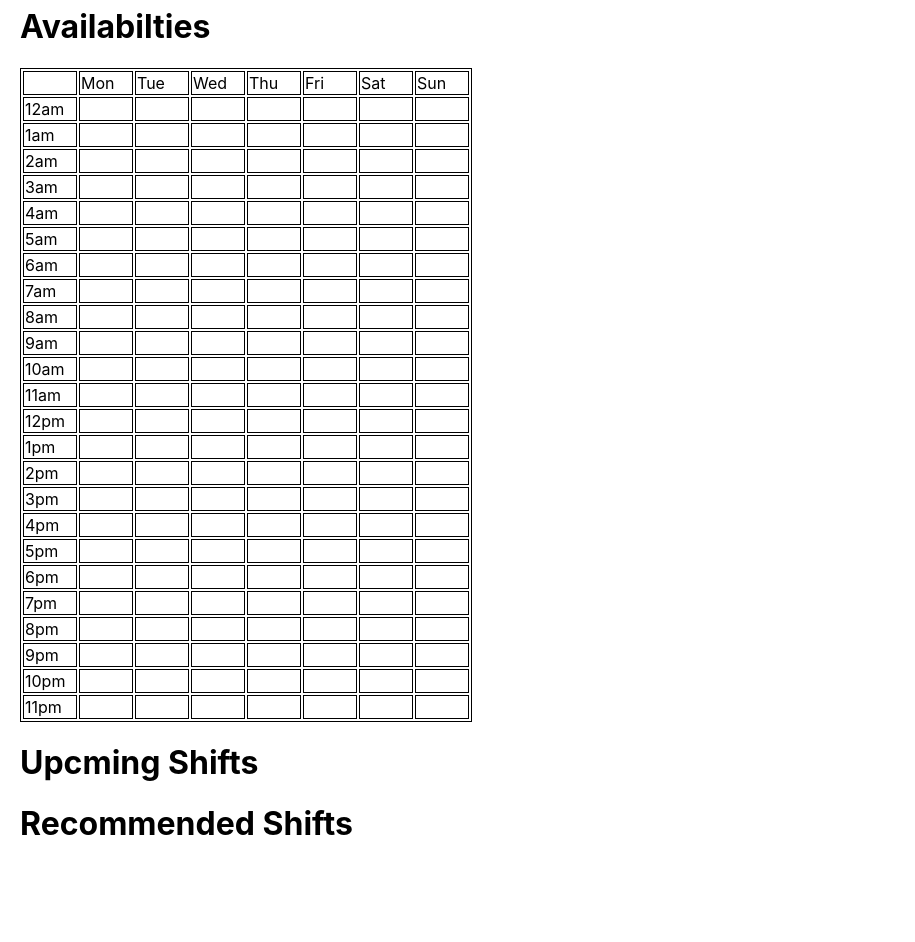
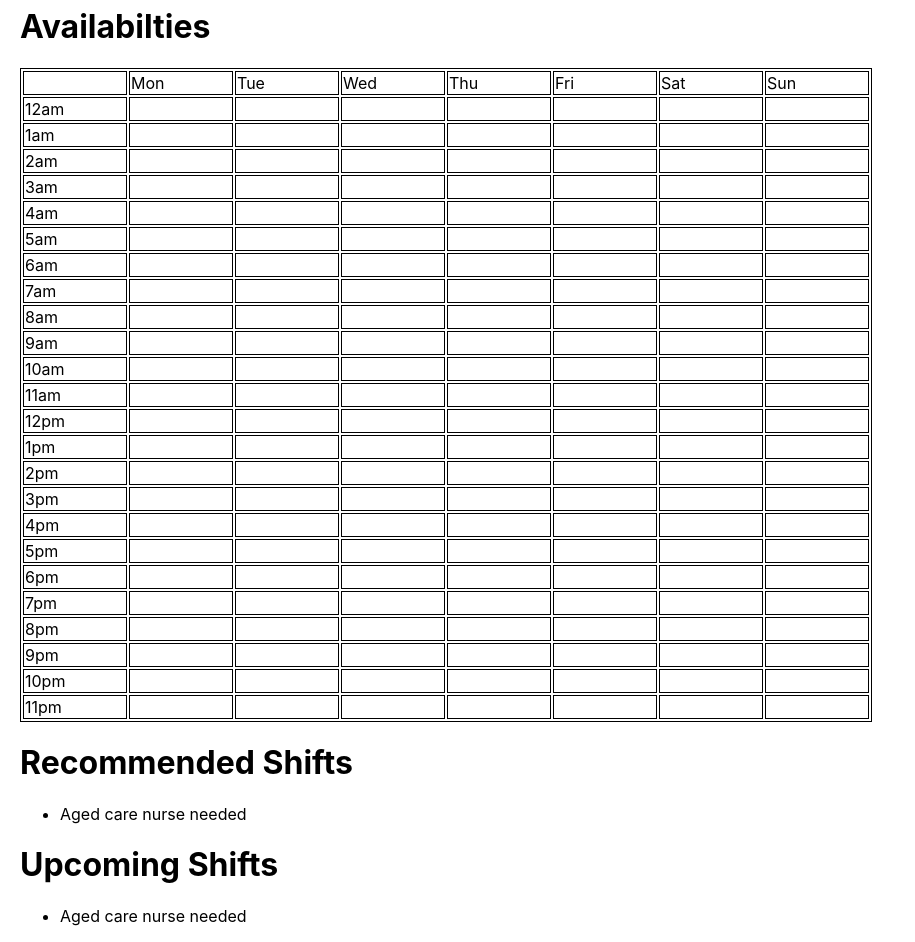
Before and after one commit to Achamoth/caretasker, a React (Create React App) app: page /providers/ammar in a window 1280 px wide. Shown: the part 420-1362 px from the top of the page, without its empty margins (0-915 px from the left). Before the commit the page ends 1284 px from the top, so only its background shows below. Built offline with nearby package versions, Linux system fonts and the light colour scheme; the HTML template or start-up script is replaced by a standard one.

Commit message:
Basic components for shifts + more tweaks in calendar; need to implement basic filtering logic for recommended shifts, flesh out shift components more, and add more mock data

```diff
--- a/src/MockData/MockProviderData.ts
+++ b/src/MockData/MockProviderData.ts
@@ -1,16 +1,16 @@
-import { Availability, Provider } from '../Contracts/Provider'
+import { Availability, Provider, Shift } from "../Contracts/Provider";
 
 const wait = (ms: number): Promise<void> => {
-    return new Promise(resolve => setTimeout(resolve, ms));
-}
+  return new Promise((resolve) => setTimeout(resolve, ms));
+};
 
 export async function getProviderData(): Promise<Provider[]> {
   await wait(100);
-    return new Promise((resolve, reject) => resolve(Providers))
+  return new Promise((resolve, reject) => resolve(Providers));
 }
 
 export async function updateOrAddProvider(provider: Provider) {
-    let existingIndex = Providers.findIndex(p => p.name === provider.name);
+  let existingIndex = Providers.findIndex((p) => p.name === provider.name);
   if (existingIndex !== -1) {
     Providers[existingIndex] = provider;
   } else {
@@ -18,14 +18,60 @@ export async function updateOrAddProvider(provider: Provider) {
   }
 }
 
+export async function getRecommendedShifts(
+  providerName: string
+): Promise<Shift[]> {
+  await wait(10);
+  return [Shifts[1]];
+}
+
+export async function getAssignedShifts(
+  providerName: string
+): Promise<Shift[]> {
+  await wait(10);
+  return Shifts.filter(
+    (s) => s.assignedTo?.toLowerCase() === providerName.toLowerCase()
+  );
+}
+
 var Providers: Provider[] = [
   {
-        name: 'Ammar Abu Shamleh',
-        title: 'Mr',
+    name: "Ammar Abu Shamleh",
+    title: "Mr",
     dateOfBirth: new Date(1997, 3, 24),
     qualifications: [
-            {name: 'Nursing degree', dateAchieved: new Date(2018, 11)},
-            {name: 'WWVP', dateAchieved: new Date(2022, 1, 1), expiryDate: new Date(2023, 1, 1)}
-        ]
-    }
-]
+      { name: "Nursing degree", dateAchieved: new Date(2018, 11) },
+      {
+        name: "WWVP",
+        dateAchieved: new Date(2022, 1, 1),
+        expiryDate: new Date(2023, 1, 1),
+      },
+    ],
+  },
+];
+
+var Shifts: Shift[] = [
+  {
+    organisationName: "St Rita's Nursing Home",
+    jobId: "001",
+    jobName: "Aged care nurse needed",
+    location: "North Perth",
+    postCode: "6006",
+    description:
+      "We need an experienced aged care nurse to fill in a shift for next Monday.",
+    startTime: new Date(2022, 6, 20, 8),
+    endTime: new Date(2022, 6, 20, 16),
+    assignedTo: "Ammar Abu Shamleh",
+  },
+  {
+    organisationName: "St Rita's Nursing Home",
+    jobId: "002",
+    jobName: "Aged care nurse needed",
+    location: "North Perth",
+    postCode: "6006",
+    description:
+      "We need an experienced aged care nurse to fill in a shift for next Tuesday.",
+    startTime: new Date(2022, 6, 21, 8),
+    endTime: new Date(2022, 6, 21, 16),
+  },
+];
--- a/src/Provider/ProviderAvailability/Calendar.module.css
+++ b/src/Provider/ProviderAvailability/Calendar.module.css
@@ -3,7 +3,7 @@
 }
 
 .calendar td {
-    min-width: 50px;
+    min-width: 100px;
 }
 
 .green {
--- a/src/Provider/ProviderAvailability/Calendar.tsx
+++ b/src/Provider/ProviderAvailability/Calendar.tsx
@@ -102,9 +102,9 @@ export function Calendar(props: {
 }): React.ReactElement {
   const generateAvailabilityKey = (
     dayOfWeek: DayOfWeek,
-    datifiedStartTime: Date
+    hourOfDay: Number
   ): string => {
-    return `${dayOfWeek.toString()}${datifiedStartTime.getHours()}`;
+    return `${dayOfWeek.toString()}${hourOfDay}`;
   };
 
   const generateAvailabilityMap = (
@@ -112,7 +112,10 @@ export function Calendar(props: {
   ): Map<string, Availability> => {
     let result = new Map<string, Availability>();
     props.availabilities.forEach((a) => {
-      result.set(generateAvailabilityKey(a.dayOfWeek, a.startTime), a);
+      result.set(
+        generateAvailabilityKey(a.dayOfWeek, a.startTime.getHours()),
+        a
+      );
     });
     return result;
   };
@@ -165,20 +168,19 @@ export function Calendar(props: {
   ];
 
   const updateAvailabilities = (dayOfWeek: DayOfWeek, startTime: Date) => {
-    let map = generateAvailabilityMap(props.availabilities);
-    let key = generateAvailabilityKey(dayOfWeek, startTime);
-    let newAvailabilities = new Map<string, Availability>(map);
-    if (map.has(key)) {
-      newAvailabilities.delete(key);
+    let key = generateAvailabilityKey(dayOfWeek, startTime.getHours());
+
+    if (availabilityMap.has(key)) {
+      availabilityMap.delete(key);
     } else {
       let availability = {
         dayOfWeek,
         startTime,
         endTime: new Date(0, 1, 1, startTime.getHours() + 1),
       };
-      newAvailabilities.set(key, availability);
+      availabilityMap.set(key, availability);
     }
-    props.setAvailabilities([...newAvailabilities.values()]);
+    props.setAvailabilities([...availabilityMap.values()]);
   };
 
   return (
@@ -202,7 +204,7 @@ export function Calendar(props: {
                 {daysOfWeek.map((dayOfWeek) => {
                   let key = generateAvailabilityKey(
                     dayOfWeek,
-                    datifiedStartTime
+                    datifiedStartTime.getHours()
                   );
                   let className = availabilityMap.has(key)
                     ? styles.green
--- a/src/Provider/ProviderPage.tsx
+++ b/src/Provider/ProviderPage.tsx
@@ -8,8 +8,7 @@ import {
 import { ProviderHeader } from "./ProviderHeader";
 import { ProviderQualifications } from "./ProviderQualifications";
 import { ProviderAvailability } from "./ProviderAvailability/ProviderAvailability";
-import { UpcomingShifts } from "./Shifts/UpcomingShifts";
-import { RecommendedShifts } from "./Shifts/RecommendedShifts";
+import { ProviderShifts } from "./Shifts/ProviderShifts";
 import styles from "./ProviderPage.module.css";
 
 export function ProviderPage(): React.ReactElement {
@@ -25,7 +24,7 @@ export function ProviderPage(): React.ReactElement {
       setProvider(currentProvider);
     };
     fetchProvider();
-  }, []);
+  }, [firstName]);
 
   const updateProvider = async (p: Provider) => {
     updateOrAddProvider(p);
@@ -55,11 +54,8 @@ export function ProviderPage(): React.ReactElement {
                 updateProvider={updateProvider}
               />
             </div>
-            <div className={styles.upcomingShifts}>
-              <UpcomingShifts providerName={provider.name} />
-            </div>
-            <div className={styles.recommendedShifts}>
-              <RecommendedShifts providerName={provider.name} />
+            <div className={styles.providerShifts}>
+              <ProviderShifts provider={provider} />
             </div>
           </div>
         </>
--- /dev/null
+++ b/src/Provider/Shifts/ProviderShifts.tsx
@@ -0,0 +1,39 @@
+import React, { useEffect, useState } from "react";
+import { RecommendedShifts } from "./RecommendedShifts";
+import { UpcomingShifts } from "./UpcomingShifts";
+import styles from "./ProviderShifts.module.css";
+import { Provider, Shift } from "../../Contracts/Provider";
+import {
+  getAssignedShifts,
+  getRecommendedShifts,
+} from "../../MockData/MockProviderData";
+
+export function ProviderShifts(props: {
+  provider: Provider;
+}): React.ReactElement {
+  const [assignedShifts, setAssignedShifts] = useState<Shift[]>();
+  const [recommendedShifts, setRecommendedShifts] = useState<Shift[]>();
+
+  useEffect(() => {
+    const getShifts = async () => {
+      let dataAssignedShifts = await getAssignedShifts(props.provider.name);
+      let dataRecommendedShifts = await getRecommendedShifts(
+        props.provider.name
+      );
+      setAssignedShifts(dataAssignedShifts);
+      setRecommendedShifts(dataRecommendedShifts);
+    };
+    getShifts();
+  }, [props.provider.availabilities?.length, props.provider.name]);
+
+  return (
+    <>
+      <div className={styles.recommendedShifts}>
+        <RecommendedShifts recommendedShifts={recommendedShifts} />
+      </div>
+      <div className={styles.upcomingShifts}>
+        <UpcomingShifts assignedShifts={assignedShifts} />
+      </div>
+    </>
+  );
+}
--- a/src/Provider/Shifts/RecommendedShifts.tsx
+++ b/src/Provider/Shifts/RecommendedShifts.tsx
@@ -1,5 +1,21 @@
+import React from "react";
+import { Shift } from "../../Contracts/Provider";
+
 export function RecommendedShifts(props: {
-  providerName: string;
+  recommendedShifts?: Shift[];
 }): React.ReactElement {
-  return <h1>Recommended Shifts</h1>;
+  return (
+    <>
+      <h1>Recommended Shifts</h1>
+      {!!props.recommendedShifts?.length && (
+        <>
+          <ul>
+            {props.recommendedShifts.map((s) => {
+              return <li key={s.jobId}>{s.jobName}</li>;
+            })}
+          </ul>
+        </>
+      )}
+    </>
+  );
 }
--- a/src/Provider/Shifts/UpcomingShifts.tsx
+++ b/src/Provider/Shifts/UpcomingShifts.tsx
@@ -1,5 +1,21 @@
+import React from "react";
+import { Shift } from "../../Contracts/Provider";
+
 export function UpcomingShifts(props: {
-  providerName: string;
+  assignedShifts?: Shift[];
 }): React.ReactElement {
-  return <h1>Upcming Shifts</h1>;
+  return (
+    <>
+      <h1>Upcoming Shifts</h1>
+      {!!props.assignedShifts?.length && (
+        <>
+          <ul>
+            {props.assignedShifts.map((s) => {
+              return <li key={s.jobId}>{s.jobName}</li>;
+            })}
+          </ul>
+        </>
+      )}
+    </>
+  );
 }
```
Also changed, not shown: src/Contracts/Provider.ts (+20 -8 lines), src/Provider/Shifts/ProviderShifts.module.css (added). Lines whose indentation alone changed are shown as unchanged.
